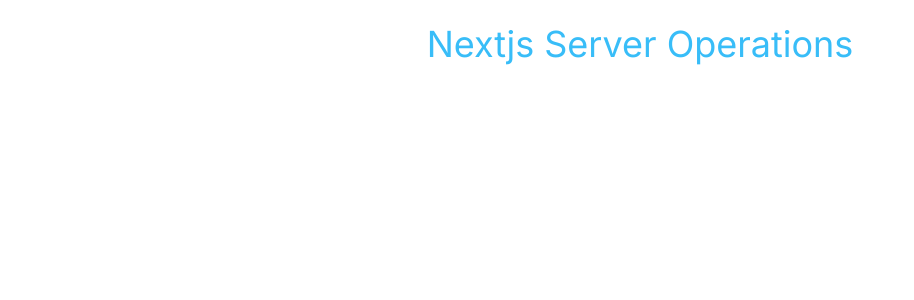
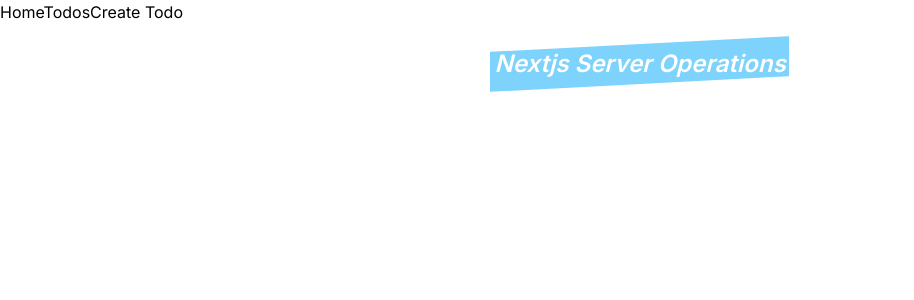
Before and after one commit to burakbehlull/nextjs-server-actions, a Next.js app: page / in a window 1280 px wide. Shown: the top 300 px of the page, without its empty margins (0-914 px from the left). Built offline with nearby package versions, Linux system fonts and the light colour scheme.

Commit message:
feat: layout operations

```diff
--- a/src/app/layout.tsx
+++ b/src/app/layout.tsx
@@ -2,6 +2,7 @@
 import type { Metadata } from 'next'
 import { Inter } from 'next/font/google'
 import Head from 'next/head'
+import Link from 'next/link'
 
 const inter = Inter({ subsets: ['latin'] })
 
@@ -20,7 +21,15 @@
       <head>
         <title>Nextjs Server Operations</title>
       </head>
-      <body className={inter.className}>{children}</body>
+
+      <body className={inter.className}>
+        <nav>
+          <Link href="/">Home</Link>
+          <Link href="/todos">Todos</Link>
+          <Link href="/create">Create Todo</Link>
+        </nav>
+        {children}
+      </body>
     </html>
   )
 }
--- a/src/app/page.tsx
+++ b/src/app/page.tsx
@@ -1,8 +1,10 @@
+import HeaderText from "./utils/HeaderText";
+import Link from 'next/link'
 
 export default function Home() {
   return (
     <>
-      <h1>Nextjs Server Operations</h1>
+      <HeaderText>Nextjs Server Operations</HeaderText>
     </>
   )
 }
```
